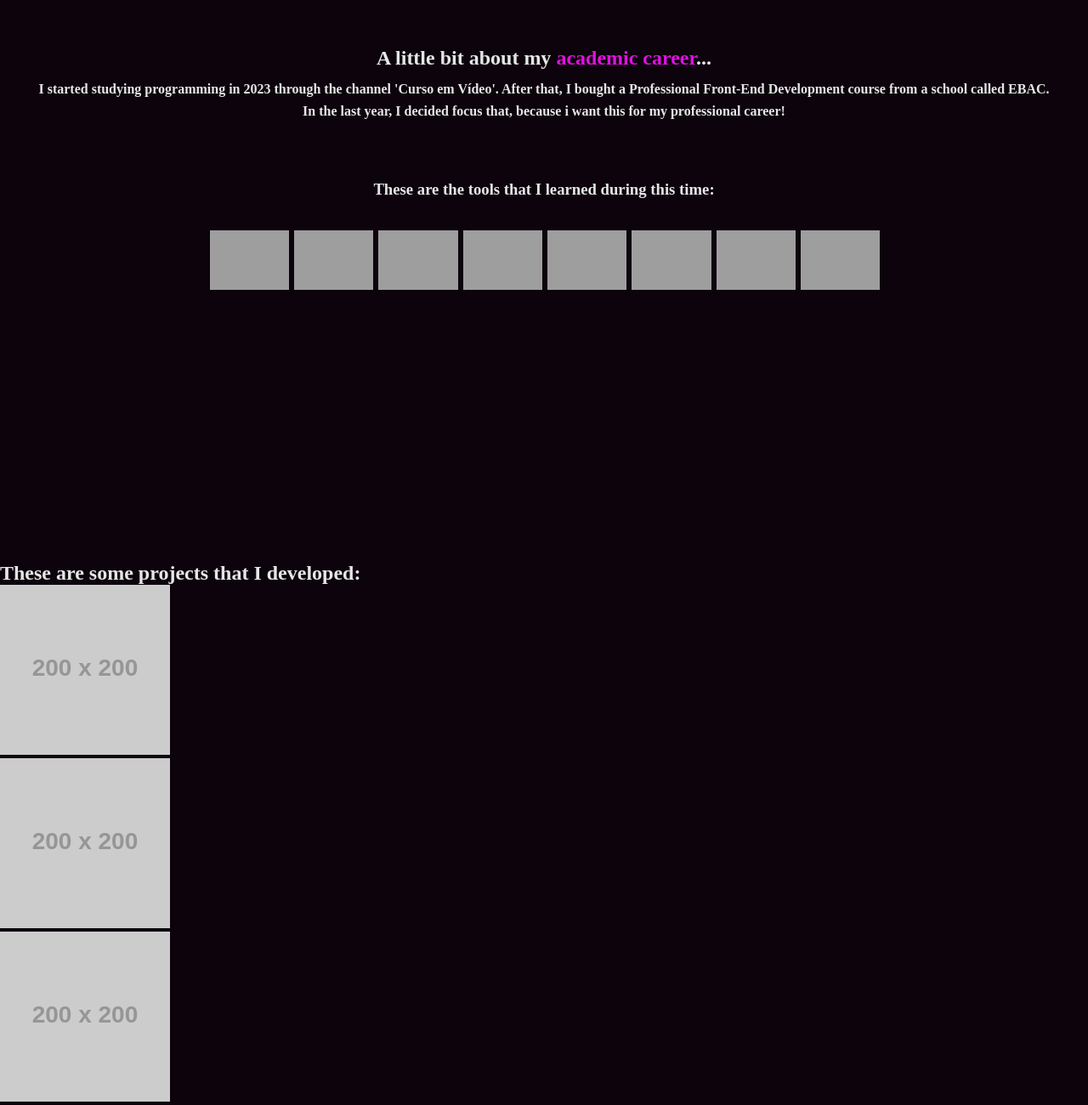
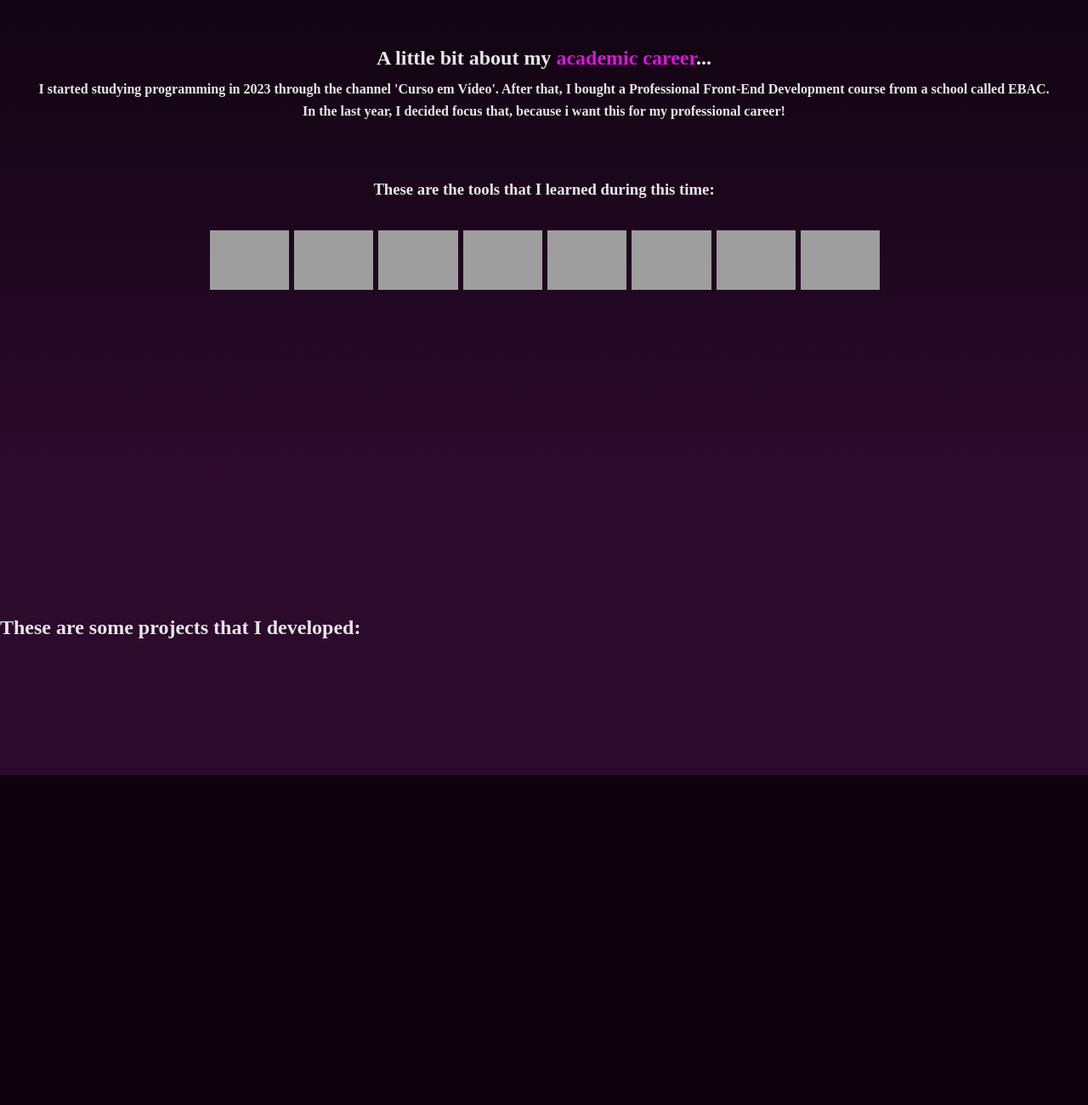
Before and after one commit to andreilbarbosa/Aplicando-Conhecimentos, a website: page index.html in a window 1280 px wide. Shown: the part 655-1955 px from the top of the page at 85% size. After the commit the page ends 1567 px from the top, so only its background shows below. Drawn offline with nearby package versions, Linux system fonts and the light colour scheme; grey boxes are pictures that could not be loaded; placeholder pictures from the web are drawn by us.

Commit message:
feat(remove jQuery): Remove o jQuery do projeto e estiliza algumas sections.

```diff
--- a/index.html
+++ b/index.html
@@ -3,10 +3,9 @@
 <head>
     <meta charset="UTF-8">
     <meta name="viewport" content="width=device-width, initial-scale=1.0">
+    <title>Give it your best!</title>
     <link rel="stylesheet" href="build/style.css">
     <link rel="shortcut icon" href="/source/images/brain-process.png" type="image/x-icon">
-    <link rel="stylesheet" type='text/css' href="https://cdn.jsdelivr.net/gh/devicons/devicon@latest/devicon.min.css" />
-    <title>Give it your best!</title>
 </head>
 <body>
     <header>
@@ -53,19 +52,9 @@
                 <div class="about-projects">
                     <h2>These are some projects that I developed:</h2>
                 </div>
-                <div class="carousel">
-                    <div class="carousel-image">
-                        <img src="https://placehold.co/200x200" />
-                    </div>
-                    <div class="carousel-image">
-                        <img src="https://placehold.co/200x200" />
-                    </div>
-                    <div class="carousel-image">
-                        <img src="https://placehold.co/200x200" />
-                    </div>
-                </div>
             </section>
         </div>
     </main>
+    <script src="source/scripts/main.js"></script>
 </body>
 </html>
--- /dev/null
+++ b/source/scripts/main.js
@@ -0,0 +1,7 @@
+$(document).ready(function(){
+    $('#carousel').slick({
+        autplay: true,
+        autoplaySpeed: 1400,
+        speed: 400
+    })
+})
--- a/source/styles/body.scss
+++ b/source/styles/body.scss
@@ -36,6 +36,7 @@ body{
 
 .list{
     padding: 10em 0 10em;
+    background: linear-gradient(to bottom, rgba(12, 3, 12, 1.0),  rgba(44, 10, 44,1.0));
     .about-text{
         justify-content: center;
         text-align: center;
@@ -51,7 +52,7 @@ body{
     }
     .tools{
         height: 100%;
-        padding: 4em 0 10em;
+        padding: 4em 0 4em;
         align-content: center;
         text-align: center;
         position: relative;
@@ -76,3 +77,10 @@ body{
         }
     }
 }
+
+//Section Projects
+
+.projects{
+    background-color: cores.$corHeader;
+    padding: 10em 0 10em;
+}
```
Also changed, not shown: build/style.css, 1 other file.
